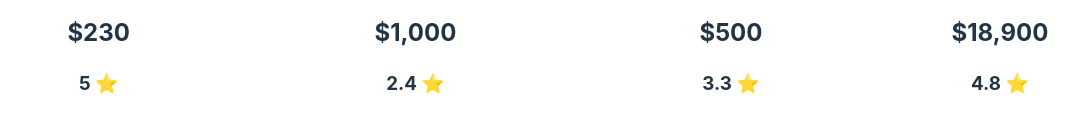
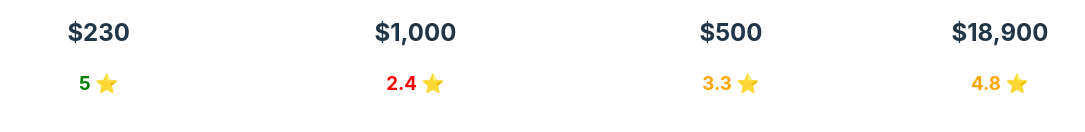
Before and after one commit to hefamba/React-Practice, a React (Vite) app: page / in a window 1280 px wide. Shown: the part 372-504 px from the top of the page, without its empty margins (97-1182 px from the left). Built offline with nearby package versions, Linux system fonts and the light colour scheme.

Commit message:
finished properties

```diff
--- a/src/PropertyList.jsx
+++ b/src/PropertyList.jsx
@@ -8,6 +8,7 @@ export default function PropertyList({ properties }) {
     padding: '10px',
     width: '80vw',
   };
+
   return (
     <div style={styles}>
       {properties.map((property) => (
--- a/src/PropertyListItem.jsx
+++ b/src/PropertyListItem.jsx
@@ -3,11 +3,24 @@ import React from 'react';
 export default function PropertyListItem({ name, price, ratings }) {
   const formattedPrice = `$${parseInt(price).toLocaleString()}`;
   const rating = `${ratings} ⭐️`;
+
+  function getRatingColor(num) {
+    if (num === 5) {
+      return 'green';
+    } else if (num < 3) {
+      return 'red';
+    } else {
+      return 'orange';
+    }
+  }
+
+  const ratingColor = getRatingColor(ratings);
+
   return (
     <div>
       <h2>{name}</h2>
       <h2>{formattedPrice}</h2>
-      <h3>{rating}</h3>
+      <h3 style={{ color: ratingColor }}>{rating}</h3>
     </div>
   );
 }
```
